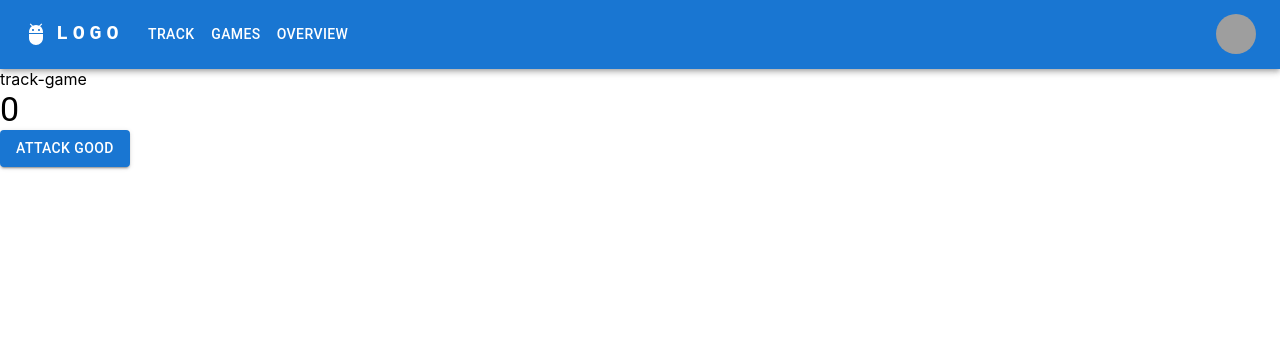
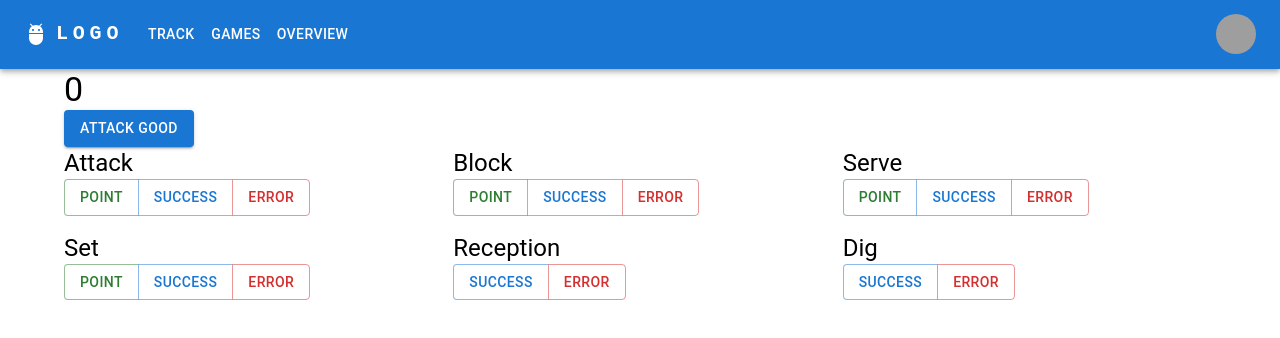
Before and after one commit to Angelo4/Volleyball-Stat-Tracker, a React (Create React App) app in the folder vollball-stat-tracker-app/: page / in a window 1280 px wide. Shown: the top 338 px of the page. Built offline with nearby package versions, Linux system fonts and the light colour scheme; grey boxes are pictures that could not be loaded.

Commit message:
Create and add action button group for scoring

```diff
--- /dev/null
+++ b/vollball-stat-tracker-app/src/components/action-button-group.tsx
@@ -0,0 +1,21 @@
+import { Button, ButtonGroup, Grid, Typography } from '@mui/material';
+
+type ActionButtonGroupProps = {
+  title: string;
+  point?: boolean;
+};
+
+const ActionButtonGroup = (props: ActionButtonGroupProps) => {
+  return (
+    <Grid item xs={4}>
+      <Typography variant="h5">{props.title}</Typography>
+      <ButtonGroup>
+        {!!props.point && <Button color="success">Point</Button>}
+        <Button>Success</Button>
+        <Button color="error">Error</Button>
+      </ButtonGroup>
+    </Grid>
+  );
+};
+
+export default ActionButtonGroup;
--- a/vollball-stat-tracker-app/src/components/track-game.tsx
+++ b/vollball-stat-tracker-app/src/components/track-game.tsx
@@ -1,5 +1,6 @@
-import { Button, Typography } from '@mui/material';
-import React, { useReducer } from 'react';
+import { Button, Container, Grid, Typography } from '@mui/material';
+import { useReducer } from 'react';
+import ActionButtonGroup from './action-button-group';
 
 interface VbActionResult {
   success: number;
@@ -81,13 +82,20 @@ const TrackGame = () => {
   };
 
   return (
-    <>
-      <div>track-game</div>
+    <Container>
       <Typography variant="h4">{state.attack.success}</Typography>
       <Button variant="contained" onClick={attackSuccess}>
         Attack Good
       </Button>
-    </>
+      <Grid container spacing={2}>
+        <ActionButtonGroup title="Attack" point />
+        <ActionButtonGroup title="Block" point />
+        <ActionButtonGroup title="Serve" point />
+        <ActionButtonGroup title="Set" point />
+        <ActionButtonGroup title="Reception" />
+        <ActionButtonGroup title="Dig" />
+      </Grid>
+    </Container>
   );
 };
 
```
